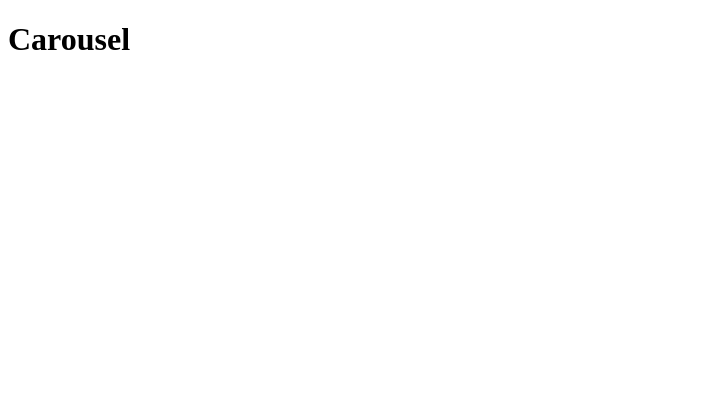
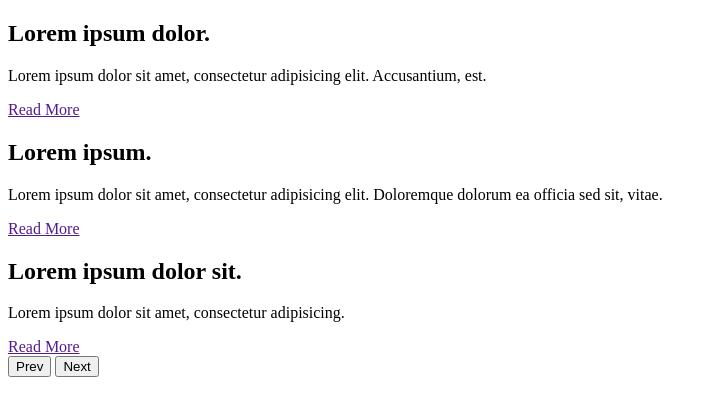
Before and after one commit to rafalkr4/carousel, a plain HTML site: page index.html in a window 1280 px wide. Shown: the whole page, without its empty margins (0-717 px from the left). Drawn offline with Linux system fonts and the light colour scheme.

Commit message:
carousel markup

```diff
--- a/index.html
+++ b/index.html
@@ -9,7 +9,28 @@
     <link rel="stylesheet" href="./src/styles/carousel.css">
 </head>
 <body>
-<h1>Carousel</h1>
-
+<section>
+<div class="carousel__slides">
+    <div class="carousel__slide slide">
+        <h2 class="slide__hdl">Lorem ipsum dolor.</h2>
+        <p class="slide__text">Lorem ipsum dolor sit amet, consectetur adipisicing elit. Accusantium, est.</p>
+        <a href="" class="slide__link">Read More</a>
+    </div>
+    <div class="carousel__slide slide">
+        <h2 class="slide__hdl">Lorem ipsum.</h2>
+        <p class="slide__text">Lorem ipsum dolor sit amet, consectetur adipisicing elit. Doloremque dolorum ea
+            officia sed sit, vitae.</p>
+        <a href="" class="slide__link">Read More</a>
+    </div>
+    <div class="carousel__slide slide">
+        <h2 class="slide__hdl">Lorem ipsum dolor sit.</h2>
+        <p class="slide__text">Lorem ipsum dolor sit amet, consectetur adipisicing.</p>
+        <a href="" class="slide__link">Read More</a>
+    </div>
+</div>
+    <nav class="carousel__nav nav">
+        <button class="nav__btn">Prev</button>
+        <button class="nav__btn nav__btn--next">Next</button>
+    </nav>
 </body>
 </html>
```
